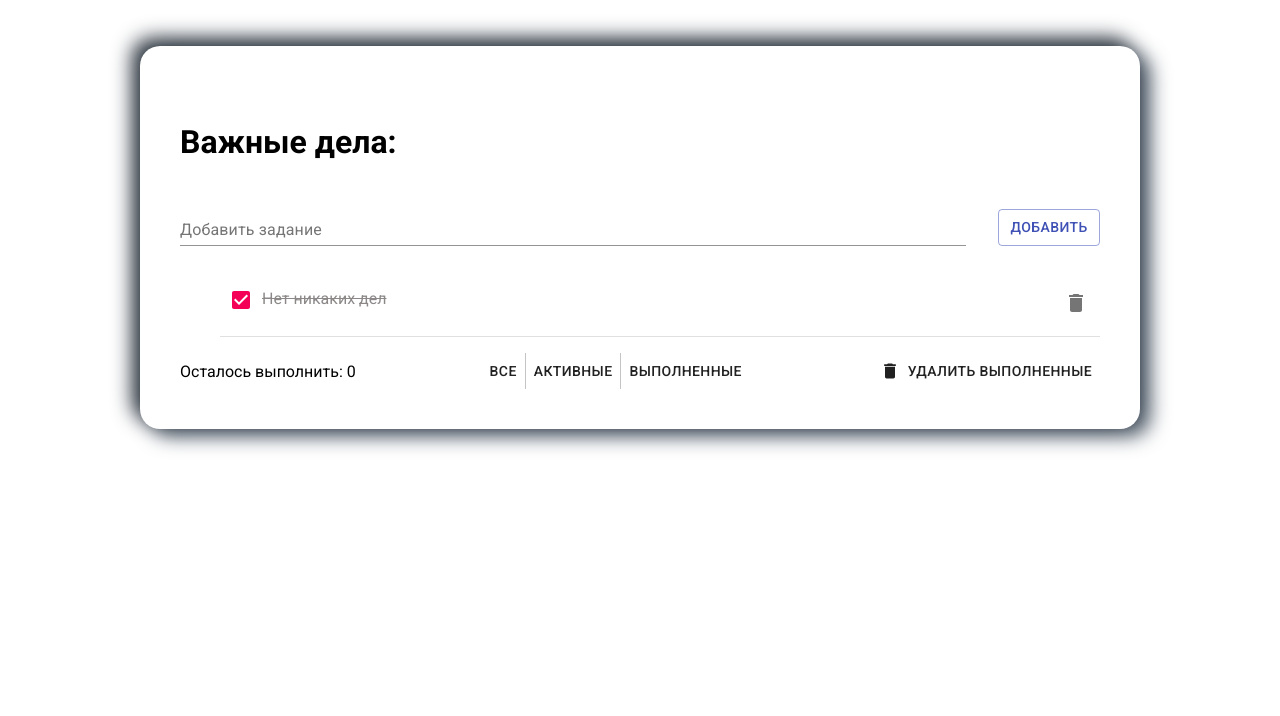
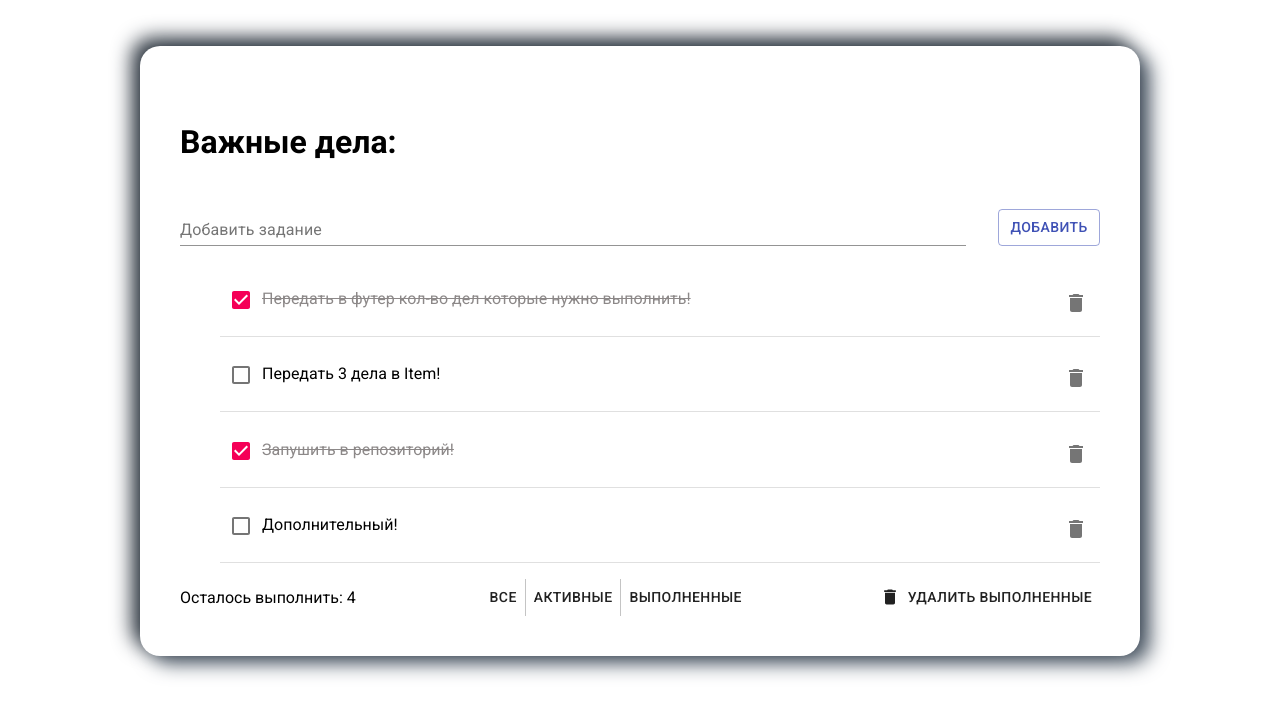
Before and after one commit to WebHeroSchool/toDoSolomon, a React (Create React App) app: page /todo in a window 1280 px wide. Shown: the top 716 px of the page. Built offline with nearby package versions, Linux system fonts and the light colour scheme.

Commit message:
prop-types в футере только и подходит) в остальных местах пробовал подставлять, никак не встает (к примеру в инпуте либо в айтем, айтем лист...)

```diff
--- a/package.json
+++ b/package.json
@@ -7,6 +7,7 @@
     "@testing-library/jest-dom": "^5.13.0",
     "@testing-library/react": "^11.2.7",
     "@testing-library/user-event": "^12.8.3",
+    "prop-types": "^15.7.2",
     "react": "^17.0.2",
     "react-dom": "^17.0.2",
     "react-scripts": "4.0.3",
--- a/src/components/App/App.js
+++ b/src/components/App/App.js
@@ -81,12 +81,12 @@ class App extends React.Component {
             onClickAdd={this.onClickAdd}
           />
           <ItemList
-            // items={this.state.items}
+            items={this.state.items}
             onClickDone={this.onClickDone}
             onClickDelete={this.onClickDelete}
           />
           <Footer
-            // count={this.state.items.length}
+            count={this.state.items.length}
             onClickDeleteAllTrue={this.onClickDeleteAllTrue}
             onClickFilterAll={this.onClickFilterAll}
             onClickFilterFalse={this.onClickFilterFalse}
--- a/src/components/Footer/Footer.js
+++ b/src/components/Footer/Footer.js
@@ -1,4 +1,5 @@
 import React from "react";
+import PropTypes from 'prop-types';
 import styles from '../App/App.module.css';
 import Button from '@material-ui/core/Button';
 import DeleteIcon from '@material-ui/icons/Delete';
@@ -22,8 +23,8 @@ const Footer = ({ count, onClickDeleteAllTrue, onClickFilterAll, onClickFilterFa
   </div>
 );
 
-Footer.defaultProps = {
-  count: 0
+Footer.propTypes = {
+  count: PropTypes.number.isRequired
 };
 
 export default Footer;
--- a/src/components/InputItem/InputItem.js
+++ b/src/components/InputItem/InputItem.js
@@ -53,7 +53,6 @@ class InputItem extends React.Component{
       </div>
     );
   }
-
 }
 
 export default InputItem;
```
